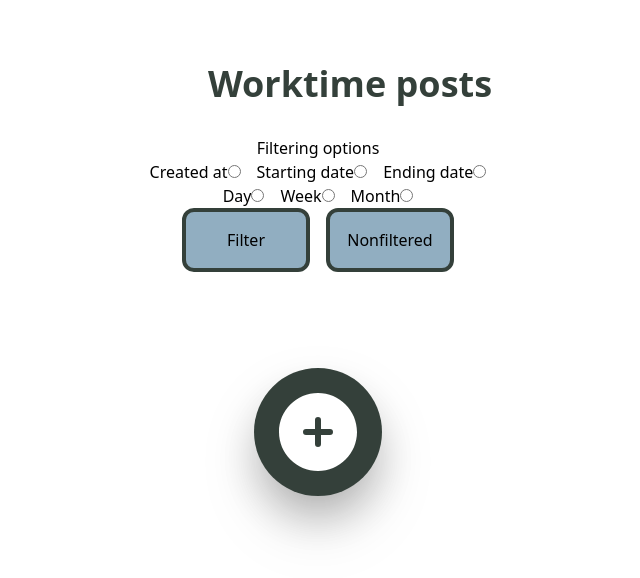
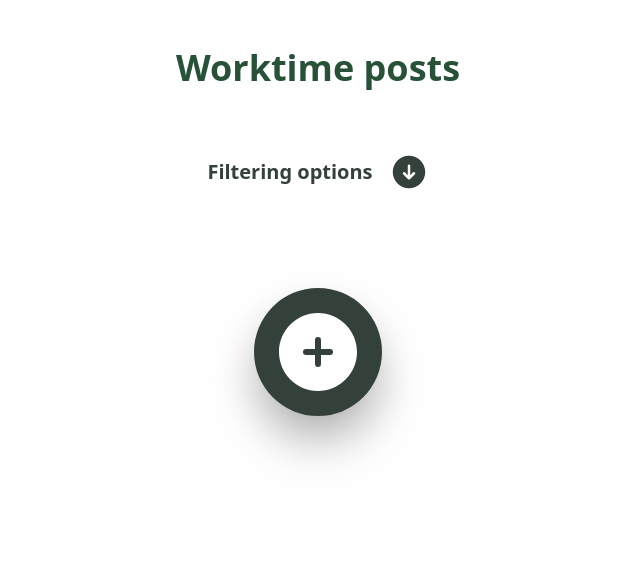
Before and after one commit to liana5555/work-time-management, a Vue app: page / in a window 1280 px wide. Shown: the top 578 px of the page, without its empty margins (322-962 px from the left). Built offline with nearby package versions, Linux system fonts and the light colour scheme.

Commit message:
Added the possibility to hide the filtering options

```diff
--- a/src/App.vue
+++ b/src/App.vue
@@ -2,7 +2,7 @@
 import { ref, watch, onMounted } from 'vue'
 import WorkCards from './components/WorkCards.vue'
 import PopUpWraepper from './components/PopUpWraepper.vue'
-import { PlusCircleIcon } from '@heroicons/vue/24/solid'
+import { ArrowDownCircleIcon, ArrowUpCircleIcon, PlusCircleIcon } from '@heroicons/vue/24/solid'
 import AddEditCard from './components/AddEditCard.vue'
 import FilteringOptions from './components/FilteringOptions.vue'
 import { DateTime } from 'luxon'
@@ -20,6 +20,7 @@ const filterBy = ref({
   filterByProperty: '',
 })
 const valueForFiltering = ref('')
+const showFilteringOptions = ref(false)
 
 const currentCard = ref({
   id: 0,
@@ -85,7 +86,6 @@ function setLocalStorage() {
 }
 
 function setFilteringOptions(filteringValue, filteringBy) {
-  console.log(filteringValue, filteringBy)
   valueForFiltering.value = filteringValue
 
   filterBy.value = filteringBy
@@ -111,21 +111,16 @@ watch(valueForFiltering, (newValueForFiltering) => {
   if (newValueForFiltering && isFiltered) {
     filteredData.value = datas.value.filter(cbForFiltering)
   }
-  console.log(filteredData.value)
 })
 
 function cbForFiltering(item) {
   const filteringValue = DateTime.fromISO(valueForFiltering.value)
   const filterProp = filterBy.value.filterByProperty
-  console.log(filterProp)
-  console.log(item[filterProp])
 
   const itemTime =
     filterProp !== 'date'
       ? DateTime.fromISO(item[filterProp])
       : DateTime.fromFormat(item[filterProp], 'yyyy.MM.dd HH:mm')
-
-  console.log(itemTime)
 
   let valueToFilterWith
   let valueOfTheItem
@@ -141,9 +136,6 @@ function cbForFiltering(item) {
     valueOfTheItem = itemTime.toFormat('yyyy WW')
   }
 
-  console.log(valueToFilterWith.toString())
-  console.log(valueOfTheItem.toString() === valueToFilterWith.toString())
-
   if (valueToFilterWith.toString() === valueOfTheItem.toString()) {
     return true
   } else {
@@ -153,18 +145,28 @@ function cbForFiltering(item) {
 </script>
 
 <template>
-  <div class="flex flex-col p-8 bg-white h-full w-full">
-    <header class="flex flex-row w-full justify-center items-center m-8">
-      <h2 class="font-bold text-bg-olive text-4xl">Worktime posts</h2>
+  <div class="flex flex-col p-4 bg-white h-full w-full items-center">
+    <header class="flex flex-row w-full justify-center items-center mt-8 mb-8">
+      <h2 class="font-bold text-bg-lghter text-4xl">Worktime posts</h2>
     </header>
+    <div class="flex flex-col justify-center items-center gap-8 p-8 rounded-xl w-full sm:w-fit">
+      <div class="flex flex-row justify-center items-center gap-4 text-bg-olive">
+        <h3 class="font-bold text-xl">Filtering options</h3>
+        <ArrowDownCircleIcon
+          :class="`size-10 ${!showFilteringOptions ? 'rotate-0' : 'rotate-180'} transition-all ease-in-out duration-300 hover:cursor-pointer hover:scale-125`"
+          @click="() => (showFilteringOptions = !showFilteringOptions)"
+        />
+      </div>
 
-    <FilteringOptions
-      :filteringOn="() => (isFiltered = true)"
-      :filteringOff="() => (isFiltered = false)"
-      :setFilteringOptions="setFilteringOptions"
-    />
+      <FilteringOptions
+        v-if="showFilteringOptions"
+        :filteringOn="() => (isFiltered = true)"
+        :filteringOff="() => (isFiltered = false)"
+        :setFilteringOptions="setFilteringOptions"
+      />
+    </div>
 
-    <main class="flex p-8 lg:grid lg:grid-cols-2 lg:grid-rows-2 flex-col gap-8">
+    <main class="flex p-4 lg:grid lg:grid-cols-3 lg:grid-rows-2 flex-col gap-8 w-full">
       <WorkCards
         v-if="!isFiltered"
         v-for="data in datas"
@@ -174,7 +176,7 @@ function cbForFiltering(item) {
         :enableEditing="
           () => {
             isEditing = true
-            isAddingOrEditin = true
+            isAddingOrEditing = true
             currentCard.value = data
           }
         "
@@ -188,8 +190,8 @@ function cbForFiltering(item) {
         :enableEditing="
           () => {
             isEditing = true
-            isAddingOrEditin = true
-            currentCard.value = data
+            isAddingOrEditing = true
+            currentCard.value = filter
           }
         "
       />
--- a/src/components/AddEditCard.vue
+++ b/src/components/AddEditCard.vue
@@ -16,25 +16,31 @@ const newData = ref({
 })
 
 newData.value = props.card?.value || newData.value
+
+const inputClasses = `p-2 border-2 border-bg-lghter
+  rounded-xl focus:border-none
+  transition-all
+  focus:outline-none focus:ring
+  focus:ring-bg-olive required:ring-red-500`
 </script>
 
 <template>
   <div class="bg-light-green flex flex-col gap-8 sm:min-w-96 p-4 rounded-xl">
     <div class="flex flex-col">
       <label>Title</label>
-      <input v-model="newData.title" />
+      <input :class="inputClasses" v-model="newData.title" />
     </div>
     <div class="flex flex-col">
       <label>Description</label>
-      <textarea type="text" v-model="newData.desc"></textarea>
+      <textarea :class="inputClasses" type="text" v-model="newData.desc"></textarea>
     </div>
     <div class="flex flex-col">
       <label>Starting Date</label>
-      <input v-model="newData.starting" type="datetime-local" />
+      <input :class="inputClasses" v-model="newData.starting" type="datetime-local" />
     </div>
     <div class="flex flex-col">
       <label>Ending Date</label>
-      <input v-model="newData.ending" type="datetime-local" />
+      <input :class="inputClasses" v-model="newData.ending" type="datetime-local" />
     </div>
     <div>
       <h3>Category</h3>
--- a/src/components/FilteringOptions.vue
+++ b/src/components/FilteringOptions.vue
@@ -11,10 +11,9 @@ const valueForFiltering = ref('')
 </script>
 
 <template>
-  <form @submit.prevent="onSubmit" class="flex flex-col items-center justify-center">
-    <h2>Filtering options</h2>
-    <div class="flex flex-row gap-4">
-      <div>
+  <form @submit.prevent="onSubmit" class="flex flex-col items-center justify-center gap-4">
+    <div class="flex flex-row gap-8">
+      <div class="flex flex-row gap-2">
         <label for="day">Created at</label>
         <input
           type="radio"
@@ -25,7 +24,7 @@ const valueForFiltering = ref('')
           required
         />
       </div>
-      <div>
+      <div class="flex flex-row gap-2">
         <label for="week">Starting date</label>
         <input
           type="radio"
@@ -36,7 +35,7 @@ const valueForFiltering = ref('')
           required
         />
       </div>
-      <div>
+      <div class="flex flex-row gap-2">
         <label for="month">Ending date</label>
         <input
           type="radio"
@@ -48,8 +47,8 @@ const valueForFiltering = ref('')
         />
       </div>
     </div>
-    <div class="flex flex-row gap-4">
-      <div>
+    <div class="flex flex-row gap-8">
+      <div class="flex flex-row gap-2">
         <label for="day">Day</label>
         <input
           type="radio"
@@ -60,7 +59,7 @@ const valueForFiltering = ref('')
           required
         />
       </div>
-      <div>
+      <div class="flex flex-row gap-2">
         <label for="week">Week</label>
         <input
           type="radio"
@@ -71,7 +70,7 @@ const valueForFiltering = ref('')
           required
         />
       </div>
-      <div>
+      <div class="flex flex-row gap-2">
         <label for="month">Month</label>
         <input
           type="radio"
@@ -99,7 +98,7 @@ const valueForFiltering = ref('')
     </div>
     <div class="flex flex-row gap-4">
       <button
-        class="border-bg-olive border-4 p-4 rounded-xl bg-darker-blue w-32 hover:cursor-pointer"
+        class="border-bg-olive border-2 p-4 rounded-xl bg-darker-blue w-32 hover:cursor-pointer hover:shadow-2xl hover:bg-darker-blue/75 transition-all ease-in-out duration-300"
         @click="
           () => {
             setFilteringOptions(valueForFiltering, filterBy)
@@ -110,10 +109,11 @@ const valueForFiltering = ref('')
         Filter
       </button>
       <button
-        class="border-bg-olive border-4 p-4 rounded-xl bg-darker-blue w-32 hover:cursor-pointer"
+        type="reset"
+        class="border-bg-olive border-2 p-4 rounded-xl bg-darker-blue w-32 hover:cursor-pointer hover:shadow-2xl hover:bg-darker-blue/75 transition-all ease-in-out duration-300"
         @click="filteringOff"
       >
-        Nonfiltered
+        Show All
       </button>
     </div>
   </form>
```
Also changed, not shown: 1 other file (tests, documents, lock files or other folders).
